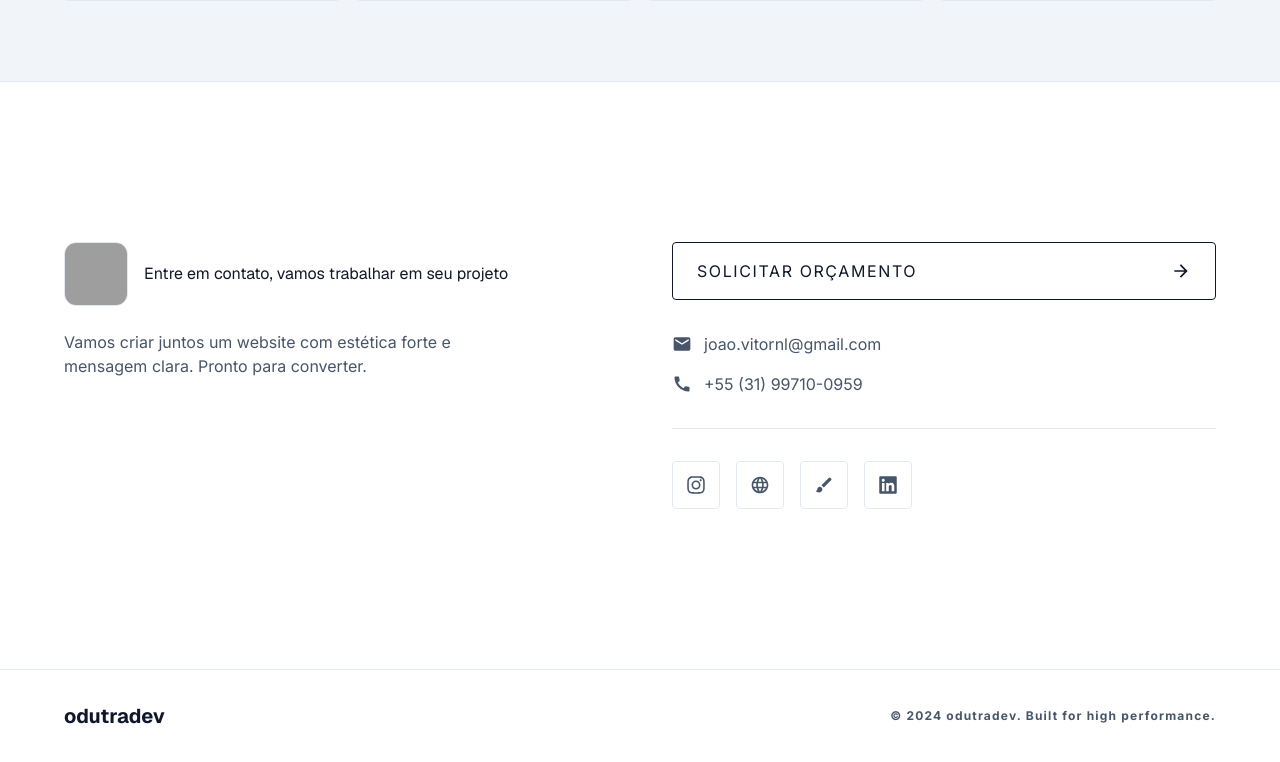
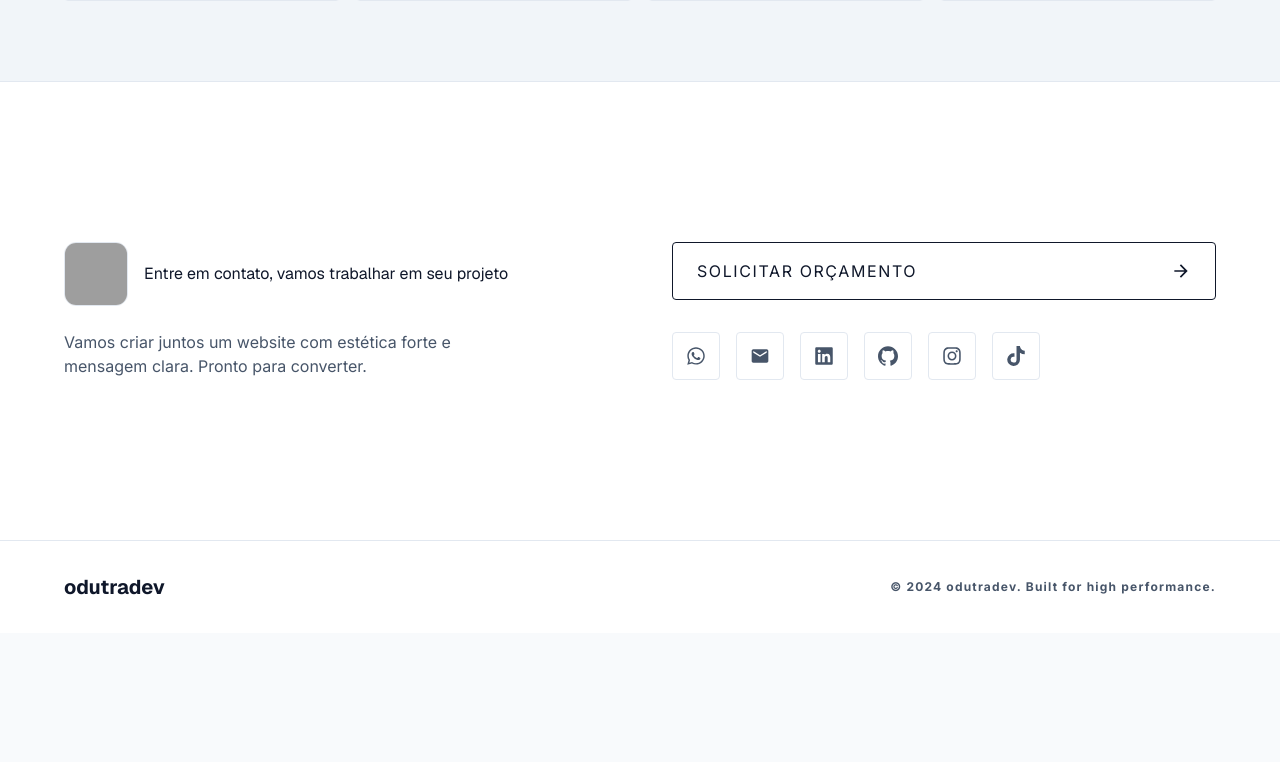
Before and after one commit to odutradev/odutra.com, a React (Vite) app: page / in a window 1280 px wide. Shown: the part 3495-4257 px from the top of the page. After the commit the page ends 4128 px from the top, so only its background shows below. Built offline with nearby package versions, Linux system fonts and the light colour scheme; grey boxes are pictures that could not be loaded.

Commit message:
feat: Redirects budget to whatsapp and simplifies contact icons

```diff
--- a/src/assets/data.ts
+++ b/src/assets/data.ts
@@ -18,6 +18,7 @@ const portfolioData: PortfolioData = {
     phone: "+55 (31) 99710-0959",
     phoneUrl: "tel:+5531997100959",
     emailUrl: "mailto:joao.vitornl@gmail.com",
+    whatsappUrl: "https://wa.me/5531997100959",
     copyright: "© 2024 odutradev. Built for high performance."
   },
   navLinks: [
@@ -275,10 +276,12 @@ const portfolioData: PortfolioData = {
     }
   ],
   socialLinks: [
-    { name: "Instagram", icon: "photo_camera", url: "#" },
-    { name: "Website", icon: "language", url: "#" },
-    { name: "Design", icon: "brush", url: "#" },
-    { name: "LinkedIn", icon: "link", url: "https://linkedin.com/in/joãovitordutra/" }
+    { name: "Número", icon: "whatsapp", url: "https://wa.me/5531997100959" },
+    { name: "Email", icon: "mail", url: "mailto:joao.vitornl@gmail.com" },
+    { name: "LinkedIn", icon: "linkedin", url: "https://linkedin.com/in/jo%C3%A3ovitordutra/" },
+    { name: "GitHub", icon: "github", url: "https://github.com/odutradev" },
+    { name: "Instagram", icon: "instagram", url: "https://instagram.com/soueudutra" },
+    { name: "TikTok", icon: "tiktok", url: "https://tiktok.com/@soueudutra" }
   ]
 }
 
--- a/src/assets/types.ts
+++ b/src/assets/types.ts
@@ -15,6 +15,7 @@ export interface PersonalInfo {
   phone: string
   phoneUrl: string
   emailUrl: string
+  whatsappUrl: string
   copyright: string
 }
 
--- a/src/pages/main/subcomponentes/Contact/index.tsx
+++ b/src/pages/main/subcomponentes/Contact/index.tsx
@@ -47,7 +47,9 @@ const Contact = (_props: ContactProps) => {
             className="flex flex-col gap-8"
           >
             <motion.a
-              href={personalInfo.emailUrl}
+              href={personalInfo.whatsappUrl}
+              target="_blank"
+              rel="noopener noreferrer"
               whileHover={{ scale: 1.02 }}
               whileTap={{ scale: 0.98 }}
               className="inline-flex items-center justify-between bg-slate-900 border border-on-surface text-on-surface px-6 py-4 rounded-lg group hover:bg-on-surface hover:text-slate-900 transition-all duration-300"
@@ -58,30 +60,7 @@ const Contact = (_props: ContactProps) => {
               <Icon name="arrow_forward" className="w-5 h-5 transition-transform group-hover:translate-x-1" />
             </motion.a>
 
-            <div className="flex flex-col gap-4">
-              <a
-                href={personalInfo.emailUrl}
-                className="flex items-center gap-3 text-on-surface-variant hover:text-primary transition-colors group"
-              >
-                <Icon name="mail" className="w-5 h-5 transition-transform group-hover:scale-110" />
-                <span className="font-body-md">
-                  {personalInfo.email}
-                </span>
-              </a>
-              <a
-                href={personalInfo.phoneUrl}
-                className="flex items-center gap-3 text-on-surface-variant hover:text-primary transition-colors group"
-              >
-                <Icon name="call" className="w-5 h-5 transition-transform group-hover:scale-110" />
-                <span className="font-body-md">
-                  {personalInfo.phone}
-                </span>
-              </a>
-            </div>
-
-            <hr className="border-outline-variant" />
-
-            <div className="flex gap-4">
+            <div className="flex flex-wrap gap-4">
               {socialLinks.map((social, index) => (
                 <motion.a
                   key={social.name}
@@ -89,6 +68,7 @@ const Contact = (_props: ContactProps) => {
                   target={social.url.startsWith('http') ? '_blank' : '_self'}
                   rel={social.url.startsWith('http') ? 'noopener noreferrer' : undefined}
                   aria-label={social.name}
+                  title={social.name}
                   initial={{ opacity: 0, scale: 0.8 }}
                   whileInView={{ opacity: 1, scale: 1 }}
                   viewport={{ once: true }}
```
Also changed, not shown: src/components/Icon/index.tsx (+5 -2 lines).
